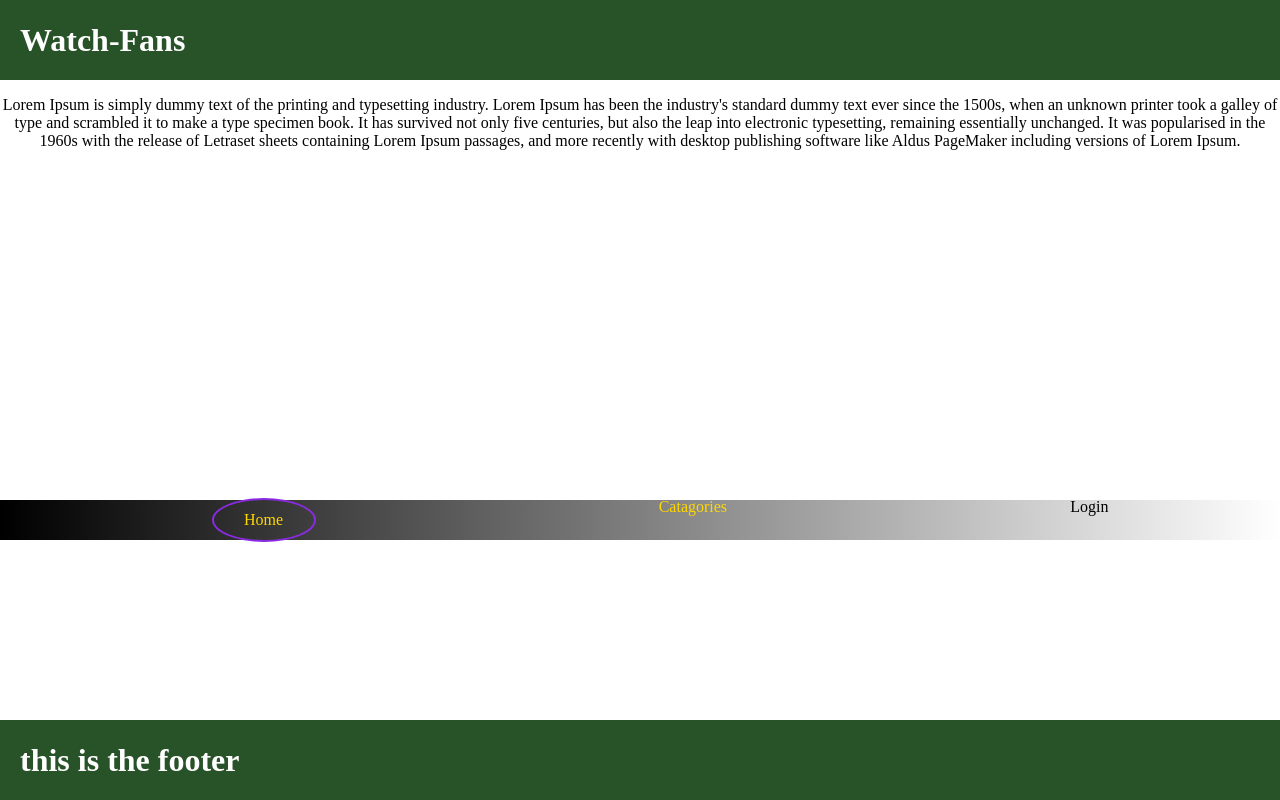
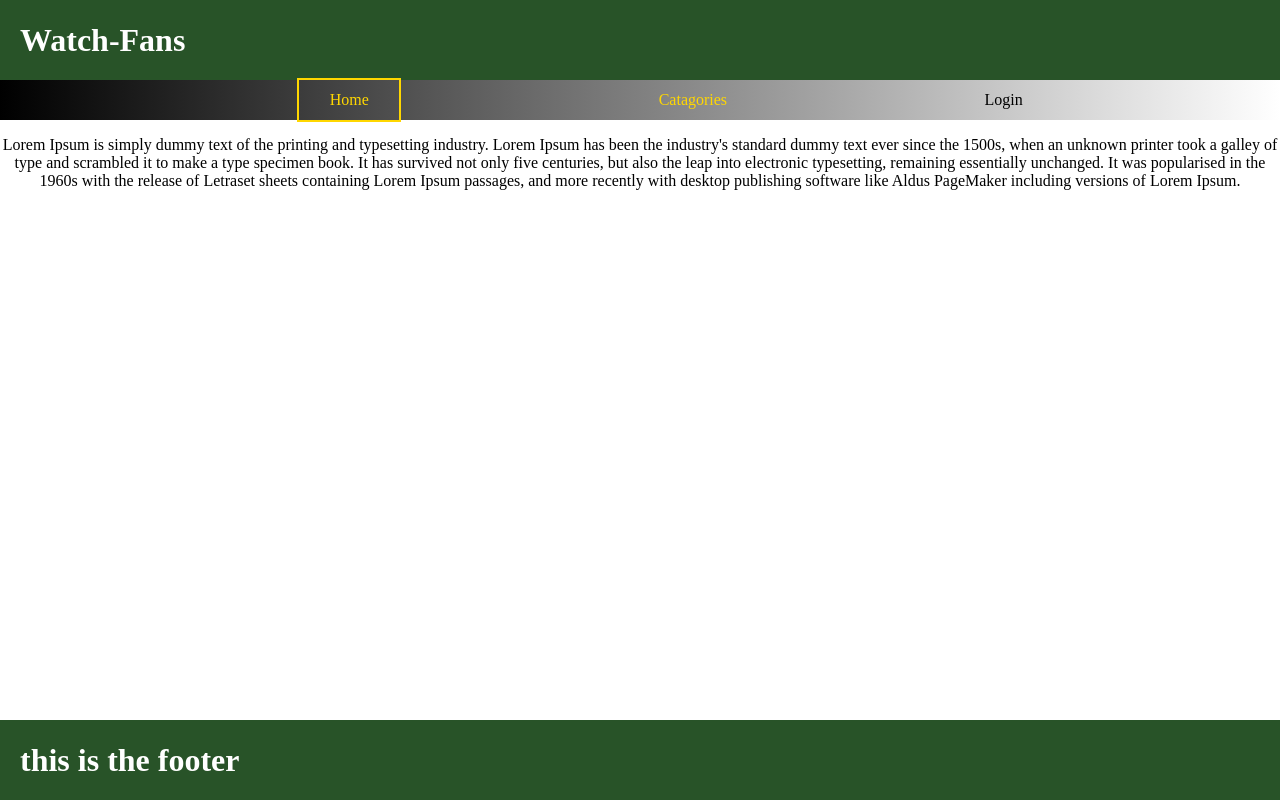
Before and after one commit to timo9939/watch-fans, a React (Create React App) app in the folder client/: page / in a window 1280 px wide. Built offline with nearby package versions, Linux system fonts and the light colour scheme.

Commit message:
navigation position fixed

```diff
--- a/client/src/App.js
+++ b/client/src/App.js
@@ -27,7 +27,6 @@ function App() {
   return (
     <ApolloProvider client={client}>
       <Header/>
-      <Navigation/>
       <div className="App">
         <Content />
       </div>
--- a/client/src/component/Navigation/index.js
+++ b/client/src/component/Navigation/index.js
@@ -45,6 +45,7 @@ const Navigation = ({currentPage, handlePageChange}) => {
                         Home
                     </a>
                 </li>
+
                 <li className={currentPage === "Catagories" ? 'nav-item-active' : 'nav-item'}>
                 <a href="#Catagories" onClick={() => handlePageChange("Catagories")}>
                         Catagories
--- a/client/src/component/Navigation/nav.css
+++ b/client/src/component/Navigation/nav.css
@@ -3,12 +3,11 @@
 .nav-container{
     background-image: linear-gradient(90deg, black, white);
     color: gold;
-    position: absolute;
+    position: relative;
     width: 100vw;
     height: 5vh;
     display: flex;
     align-items: center;
-    top:500px
 }
 
 .Login{
@@ -17,15 +16,16 @@
 
 ul{
     display: flex;
-    justify-content: space-around;
+    justify-content: space-evenly;
     list-style: none;
     width: 100%;
+    align-items: center;
 
 }
 
 li:hover{
     cursor: pointer;
-    scale: 1.25;
+    scale: 1.05;
     transition: 1s;
 }
 
@@ -83,8 +83,7 @@ li{
 }
 
 .nav-item-active {
-    border: 2px solid blueviolet;
-    border-radius: 50%;
+    border: 2px solid gold;
     height: 40px;
     width: 100px;
     display: flex;
```
